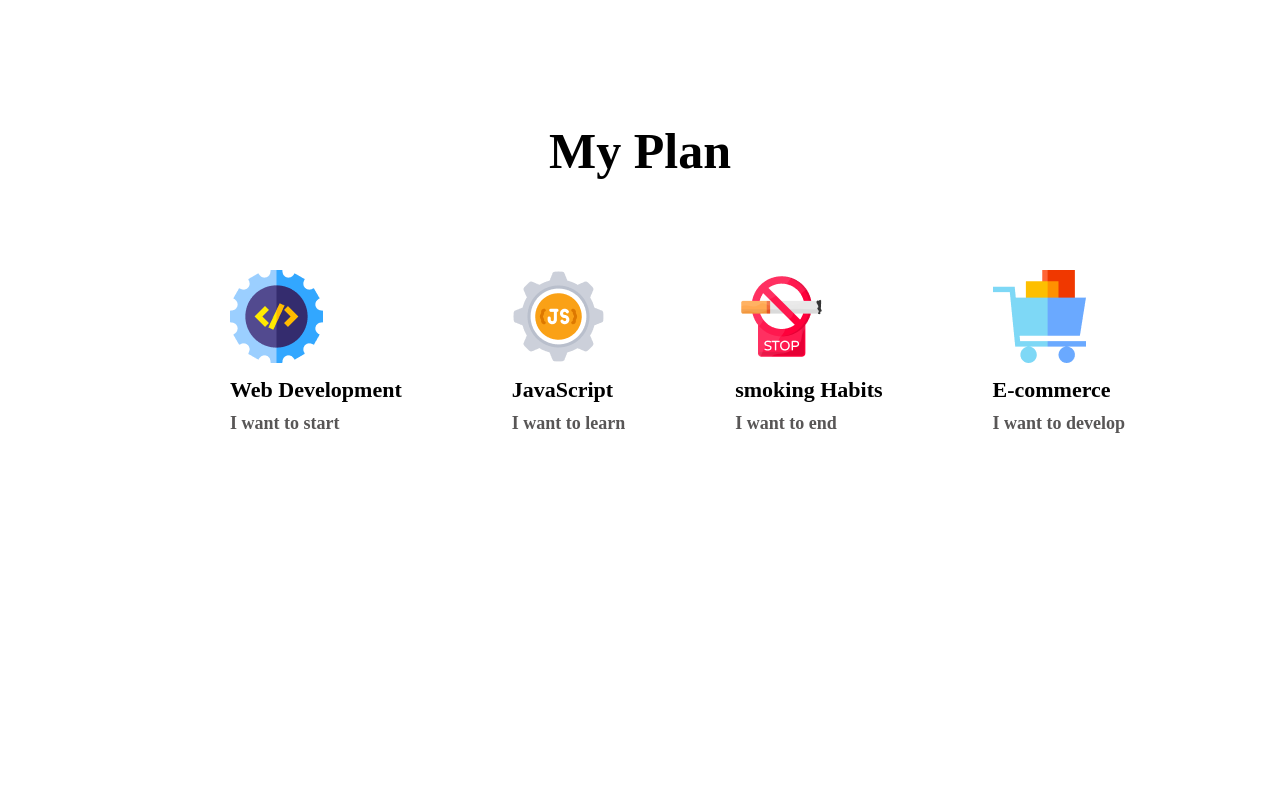
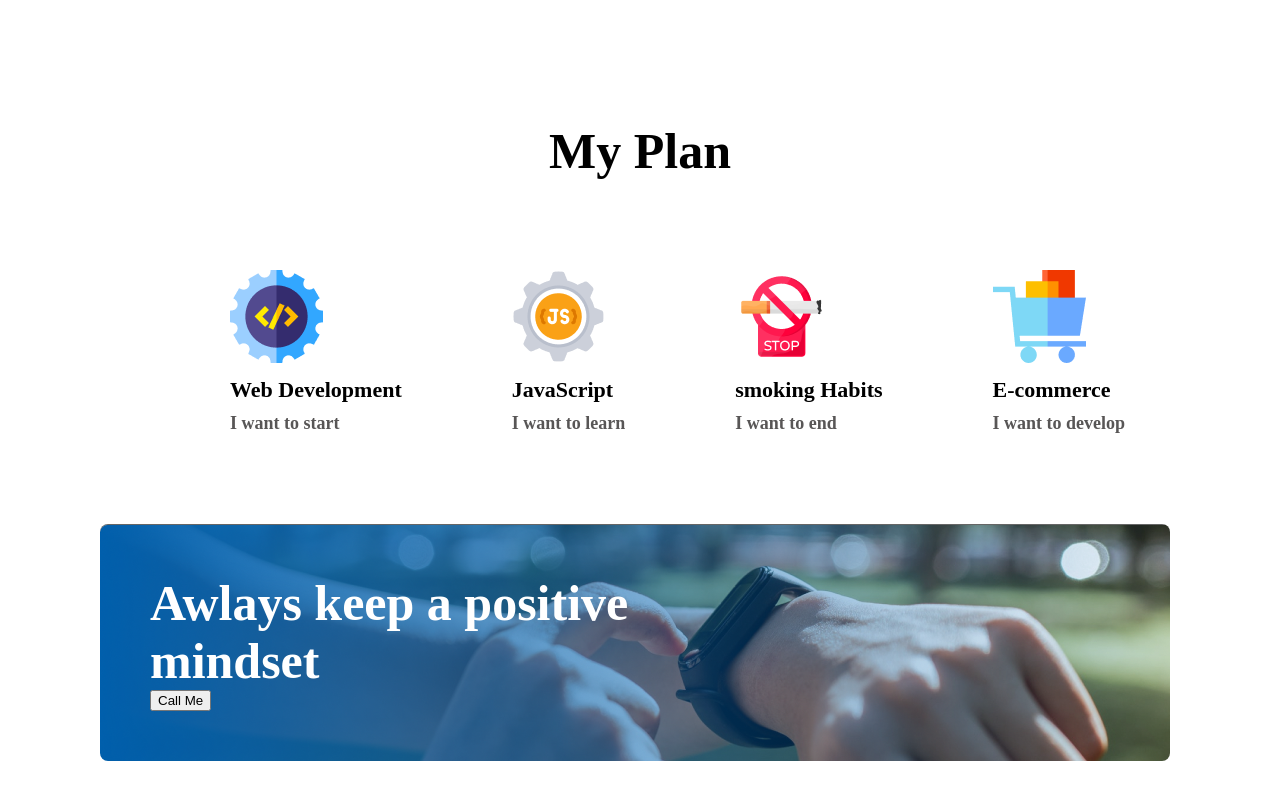
Before and after one commit to SAYEM088/assign-project-one, a plain HTML site: page index.html in a window 1280 px wide. Shown: the part 1824-2624 px from the top of the page. Drawn offline with Linux system fonts and the light colour scheme.

Commit message:
grad-task-done

```diff
--- a/index.html
+++ b/index.html
@@ -83,6 +83,14 @@
                 <p class="plan-para">I want to develop</p>
             </div>
         </div>
+        <!-- image-gradient task -->
+        <div class="grad-task">
+            <h1 class="positive-mind">Awlays keep a positive <br>
+                mindset</h1>
+            <button class="call-me">Call Me</button>
+        </div>
     </div>
+
+
 </body>
 </html>
--- a/style.css
+++ b/style.css
@@ -137,3 +137,17 @@ span{
     padding-top: 10px;
     color: rgb(88, 86, 86);
 }
+.grad-task{
+    margin-left: 100px;
+    margin-right: 110px;
+    margin-bottom: 50px;
+    padding: 50px;
+    background-image: url(/images/gradient1.png),url(/images/watch.png),
+    linear-gradient(rgba(0, 0, 0, 0.6),rgba(0, 0, 0, .4));
+    background-repeat: no-repeat;
+    border-radius: 8px;
+}
+.positive-mind{
+    font-size: 50px;
+    color: white;
+}
```
